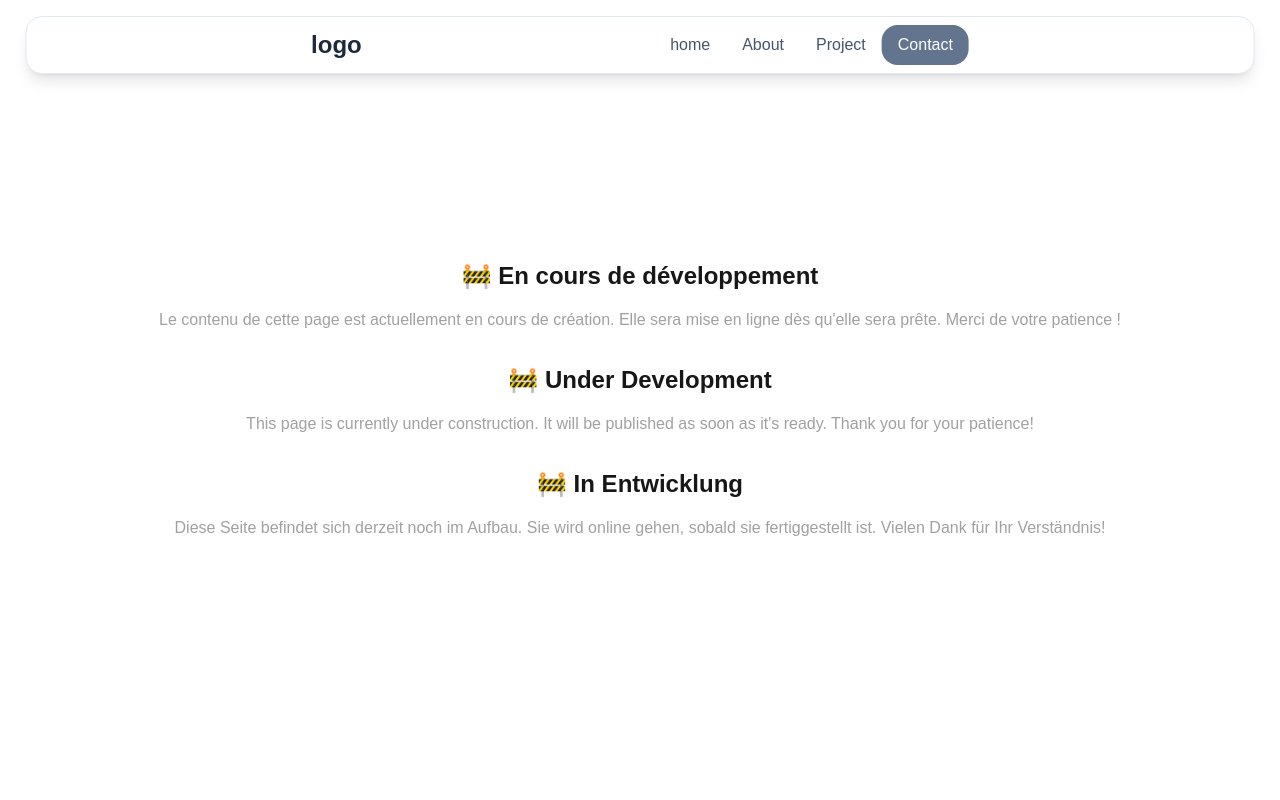
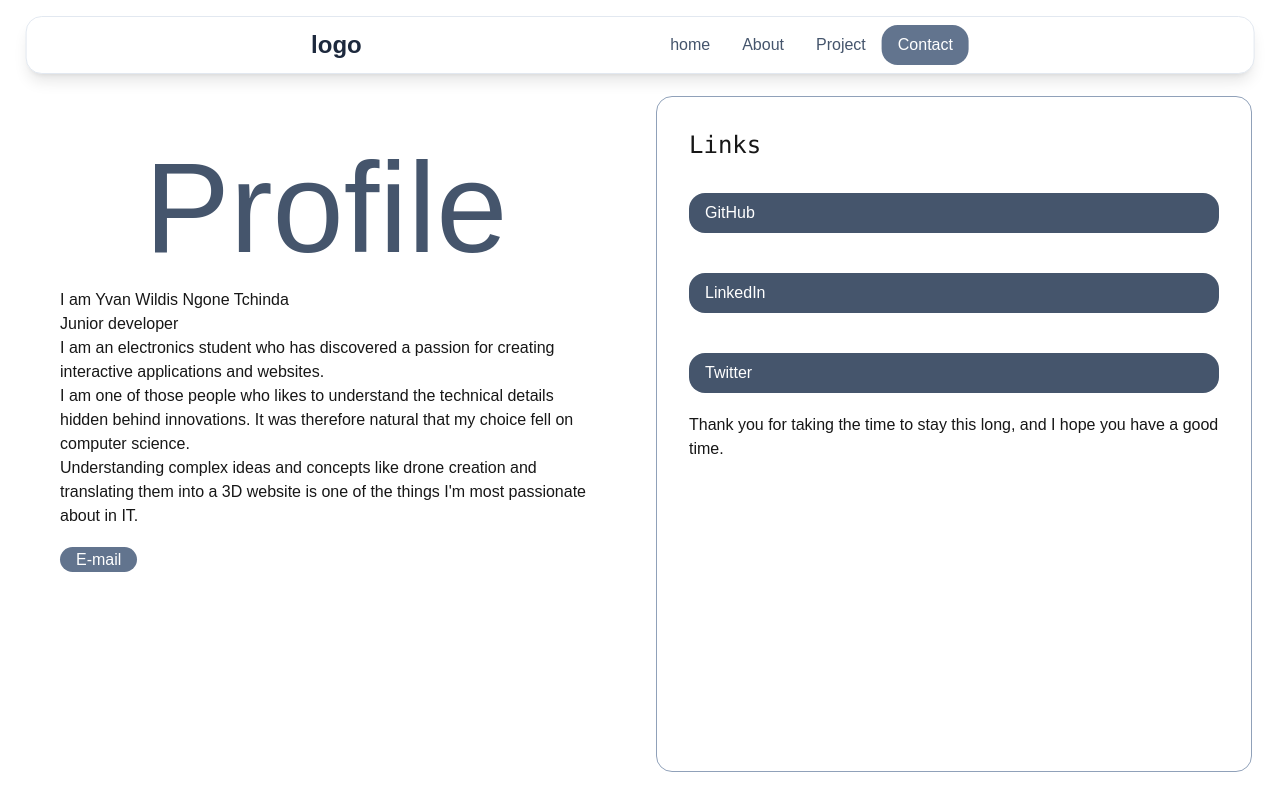
Before and after one commit to yvankraft/pfwildis1, a Next.js app: page /contact in a window 1280 px wide. Shown: the top 800 px of the page. Built offline with nearby package versions, Linux system fonts and the light colour scheme.

Commit message:
Enhance About and Contact pages with 3D models and social links; refactor Navbar links for consistency

```diff
--- a/app/About/page.tsx
+++ b/app/About/page.tsx
@@ -1,32 +1,132 @@
-import React from "react";
+"use client";
+import * as THREE from "three"; // Importez Three pour les types
+import { motion } from "framer-motion";
+import { Suspense, useRef, useState, useEffect, useMemo } from "react";
+import gsap from "gsap";
+import { ScrollTrigger } from "gsap/ScrollTrigger";
+import { useGSAP } from "@gsap/react";
+import { Canvas } from "@react-three/fiber";
+import {
+  useGLTF,
+  Environment,
+  Float,
+  Html,
+  useProgress,
+  Cloud,
+  Clouds,
+} from "@react-three/drei";
+
+//initialisation du srollTrigger
+gsap.registerPlugin(ScrollTrigger);
+
+// Composant interne pour gérer chaque modèle
+function SingleModel({
+  url,
+  position,
+}: {
+  url: string;
+  position?: [number, number, number];
+}) {
+  const meshRef = useRef<THREE.Group>(null);
+  const { scene } = useGLTF(url);
+
+  useGSAP(() => {
+    if (!meshRef.current) return;
+
+    // On crée la timeline ici, elle s'appliquera à cet objet précis
+    const tl = gsap.timeline({
+      scrollTrigger: {
+        trigger: "body", // Le scroll de toute la page pilote l'objet
+        start: "top top",
+        end: "bottom bottom",
+        scrub: 1.5,
+      },
+    });
+
+    tl.to(meshRef.current.position, {
+      z: 0.5,
+      duration: 1,
+      ease: "power2.inOut",
+    })
+      .to(meshRef.current.position, {
+        z: 2.2,
+        duration: 0.5,
+      })
+      .to(meshRef.current.rotation, {
+        y: Math.PI * 0.5, // 90 degrés seulement
+        duration: 1,
+      })
+      .to(meshRef.current.scale, {
+        x: 4,
+        y: 4,
+        z: 4,
+        duration: 1.5,
+      });
+  }, []); // [] pour ne l'exécuter qu'au montage
+
+  return (
+    <Float speed={2} rotationIntensity={0.5}>
+      <primitive
+        ref={meshRef}
+        object={scene.clone()}
+        position={position}
+        scale={2}
+      />
+    </Float>
+  );
+}
 
 const page = () => {
+  const [isDarkMode, setIsDarkMode] = useState(false);
+
+  useEffect(() => {
+    // 1. Vérification initiale
+    const mediaQuery = window.matchMedia("(prefers-color-scheme: dark)");
+    setIsDarkMode(mediaQuery.matches);
+
+    // 2. Écouteur de changement en temps réel
+    const handler = (e: MediaQueryListEvent) => setIsDarkMode(e.matches);
+    mediaQuery.addEventListener("change", handler);
+
+    return () => mediaQuery.removeEventListener("change", handler);
+  }, []);
   return (
-    <main className="flex flex-col h-screen items-center justify-center">
-      <div className="flex flex-col items-center justify-center text-center p-4">
-        <h2 className="text-2xl font-bold mb-4">
-          🚧 En cours de développement
-        </h2>
-        <p className="text-neutral-400">
-          Le contenu de cette page est actuellement en cours de création. Elle
-          sera mise en ligne dès qu'elle sera prête. Merci de votre patience !
-        </p>
-      </div>
-      <div className="flex flex-col items-center justify-center text-center p-4">
-        <h2 className="text-2xl font-bold mb-4">🚧 Under Development</h2>
-        <p className="text-neutral-400">
-          This page is currently under construction. It will be published as
-          soon as it's ready. Thank you for your patience!
-        </p>
-      </div>
-      <div className="flex flex-col items-center justify-center text-center p-4">
-        <h2 className="text-2xl font-bold mb-4">🚧 In Entwicklung</h2>
-        <p className="text-neutral-400">
-          Diese Seite befindet sich derzeit noch im Aufbau. Sie wird online
-          gehen, sobald sie fertiggestellt ist. Vielen Dank für Ihr Verständnis!
-        </p>
-      </div>
-    </main>
+    <div className="grid ">
+      <section className="fixed inset-0 h-screen w-full transition-all duration-1000 pointer-events-none bg-transparent dark:bg-from-zinc-900">
+        <Canvas camera={{ position: [0, 2, 10], fov: 50 }}>
+          {" "}
+          {isDarkMode ? (
+            <>
+              {/* Mode Sombre : Ambiance tamisée avec lumière jaune */}
+              <ambientLight intensity={0.02} />
+              {/* Ajout des éléments de vie */}
+            </>
+          ) : (
+            <>
+              {/* Mode Clair : Éclairage standard */}
+              <ambientLight intensity={0.7} />
+              <directionalLight position={[10, 10, 5]} intensity={1} />
+              <Environment preset="city" />
+            </>
+          )}
+        </Canvas>
+      </section>
+      <section className="h-screen flex flex-col justify-center items-center">
+        <h1 className=" text-7xl font-mono">Technic and Sofware</h1>
+        <p className="text-3xl font-mono">side by side</p>
+      </section>
+      <section>
+        <div
+          className=" lg:w-1/3  p-8 relative z-20
+                backdrop-blur-md bg-white/80 dark:bg-zinc-900/80
+                border border-slate-400 dark:border-slate-700
+                rounded-2xl shadow-2xl mr-[1%] ml-auto dark:shadow-slate-700"
+        >
+          Lorem ipsum dolor sit amet consectetur adipisicing elit. Dolores sit
+          doloremque quo animi quam repellat rem id! Culpa labore suscipit
+        </div>
+      </section>
+    </div>
   );
 };
 
--- a/app/components/Navbar.tsx
+++ b/app/components/Navbar.tsx
@@ -42,7 +42,7 @@ const Navbar = () => {
             whileTap={{ scale: 0.9 }}
             className="div"
           >
-            <Link href="../About" className={getStyle("../About")}>
+            <Link href="/About" className={getStyle("/About")}>
               About
             </Link>
           </motion.div>
@@ -51,7 +51,7 @@ const Navbar = () => {
             whileTap={{ scale: 0.9 }}
             className="div"
           >
-            <Link href="../Project" className={getStyle("../Project")}>
+            <Link href="/Project" className={getStyle("/Project")}>
               Project
             </Link>
           </motion.div>
--- a/app/contact/page.tsx
+++ b/app/contact/page.tsx
@@ -1,32 +1,94 @@
+"use client";
 import React from "react";
 
+const SocialLinks = () => {
+  const socials = [
+    {
+      name: "GitHub",
+      href: "https://github.com/yvankraft",
+      color: "hover:text-white",
+    },
+    {
+      name: "LinkedIn",
+      href: "https://www.linkedin.com/in/yvan-ngone-271b2b30b/",
+      color: "hover:text-blue-500",
+    },
+    {
+      name: "Twitter",
+      href: "https://x.com/wildisyvan53",
+      color: "hover:text-sky-400",
+    },
+  ];
+  return (
+    <div className=" flex flex-col gap-6 mb-5">
+      {" "}
+      {socials.map((social) => (
+        <a
+          key={social.name}
+          href={social.href}
+          target="_blank" // Ouvre dans un nouvel onglet
+          rel="noopener noreferrer" // Sécurité standard pour les liens externes
+          className="mt-4 px-4 py-2 flex flex-row items-center w-auto gap-2 bg-slate-600 hover:bg-slate-500 text-white transition-colors duration-300 group rounded-2xl"
+          aria-label={social.name}
+        >
+          {social.name}
+        </a>
+      ))}
+    </div>
+  );
+};
+
 const page = () => {
+  const openEmail = (e: React.MouseEvent) => {
+    e.preventDefault();
+
+    // On sépare l'email en morceaux pour tromper les scripts de scan
+    const user = "yvanngone53";
+    const domain = "gmail";
+    const extension = "com";
+
+    // Le lien ne se crée que dans la mémoire vive au moment du clic
+    window.location.href = `mailto:${user}@${domain}.${extension}`;
+  };
   return (
-    <main className="flex flex-col h-screen items-center justify-center">
-      <div className="flex flex-col items-center justify-center text-center p-4">
-        <h2 className="text-2xl font-bold mb-4">
-          🚧 En cours de développement
-        </h2>
-        <p className="text-neutral-400">
-          Le contenu de cette page est actuellement en cours de création. Elle
-          sera mise en ligne dès qu'elle sera prête. Merci de votre patience !
+    <div className="grid grid-cols-2 gap-8  h-screen pt-24 p-7">
+      <div className="bg-transparent h-auto p-8">
+        <h1 className="text-9xl text-center text-slate-600 mt-4 mb-4">
+          Profile
+        </h1>
+        <h2> I am Yvan Wildis Ngone Tchinda</h2>
+        <p>Junior developer</p>
+        <p className="mb-5">
+          I am an electronics student who has discovered a passion for creating
+          interactive applications and websites.
+          <br />I am one of those people who likes to understand the technical
+          details hidden behind innovations. It was therefore natural that my
+          choice fell on computer science.
+          <br />
+          Understanding complex ideas and concepts like drone creation and
+          translating them into a 3D website is one of the things I'm most
+          passionate about in IT.
+        </p>
+        <a
+          href="#"
+          onClick={openEmail}
+          className="border-slate-300 bg-slate-500 py-1 px-4 rounded-2xl hover:bg-slate-900 text-white"
+        >
+          E-mail
+        </a>
+      </div>
+      <div
+        className="  backdrop-blur-md bg-white/80 dark:bg-zinc-900/80
+                border border-slate-400 dark:border-slate-700 dark:shadow-slate-700 rounded-2xl p-8 "
+      >
+        <h1 className="text-2xl font-mono mb-4">Links</h1>
+        <SocialLinks />
+        <p>
+          Thank you for taking the time to stay this long, and I hope you have a
+          good time.
         </p>
       </div>
-      <div className="flex flex-col items-center justify-center text-center p-4">
-        <h2 className="text-2xl font-bold mb-4">🚧 Under Development</h2>
-        <p className="text-neutral-400">
-          This page is currently under construction. It will be published as
-          soon as it's ready. Thank you for your patience!
-        </p>
-      </div>
-      <div className="flex flex-col items-center justify-center text-center p-4">
-        <h2 className="text-2xl font-bold mb-4">🚧 In Entwicklung</h2>
-        <p className="text-neutral-400">
-          Diese Seite befindet sich derzeit noch im Aufbau. Sie wird online
-          gehen, sobald sie fertiggestellt ist. Vielen Dank für Ihr Verständnis!
-        </p>
-      </div>
-    </main>
+    </div>
   );
 };
 
--- a/app/globals.css
+++ b/app/globals.css
@@ -1,4 +1,5 @@
 @import "tailwindcss";
+@plugin "daisyui";
 
 :root {
   --background: #ffffff;
@@ -18,7 +19,6 @@
 body {
   max-width: 1600px;
   margin: 0 auto;
-  padding: 0 2rem;
   background: var(--background);
   color: var(--foreground);
   font-family: Arial, Helvetica, sans-serif;
--- /dev/null
+++ b/declarations.d.ts
@@ -0,0 +1 @@
+declare module "*.css";
--- a/package.json
+++ b/package.json
@@ -25,9 +25,12 @@
     "@types/node": "^20",
     "@types/react": "^19.2.14",
     "@types/react-dom": "^19.2.3",
+    "autoprefixer": "^10.4.27",
+    "daisyui": "^5.5.19",
     "eslint": "^9",
     "eslint-config-next": "16.1.6",
-    "tailwindcss": "^4",
+    "postcss": "^8.5.8",
+    "tailwindcss": "^4.2.1",
     "typescript": "^5"
   }
 }
--- /dev/null
+++ b/tailwind.config.js
@@ -0,0 +1,15 @@
+/** @type {import('tailwindcss').Config} */
+export default {
+  content: [
+    "./app/**/*.{js,ts,jsx,tsx,mdx}",
+    "./pages/**/*.{js,ts,jsx,tsx,mdx}",
+    "./components/**/*.{js,ts,jsx,tsx,mdx}",
+    "./src/**/*.{js,ts,jsx,tsx,mdx}",
+  ],
+  theme: {
+    extend: {},
+  },
+  plugins: [
+    require("daisyui"),
+  ],
+};
```
Also changed, not shown: app/components/scenes.tsx (deleted, +0 -43 lines), app/page.tsx (+56 -60 lines), 2 other files (tests, documents, lock files or other folders).
